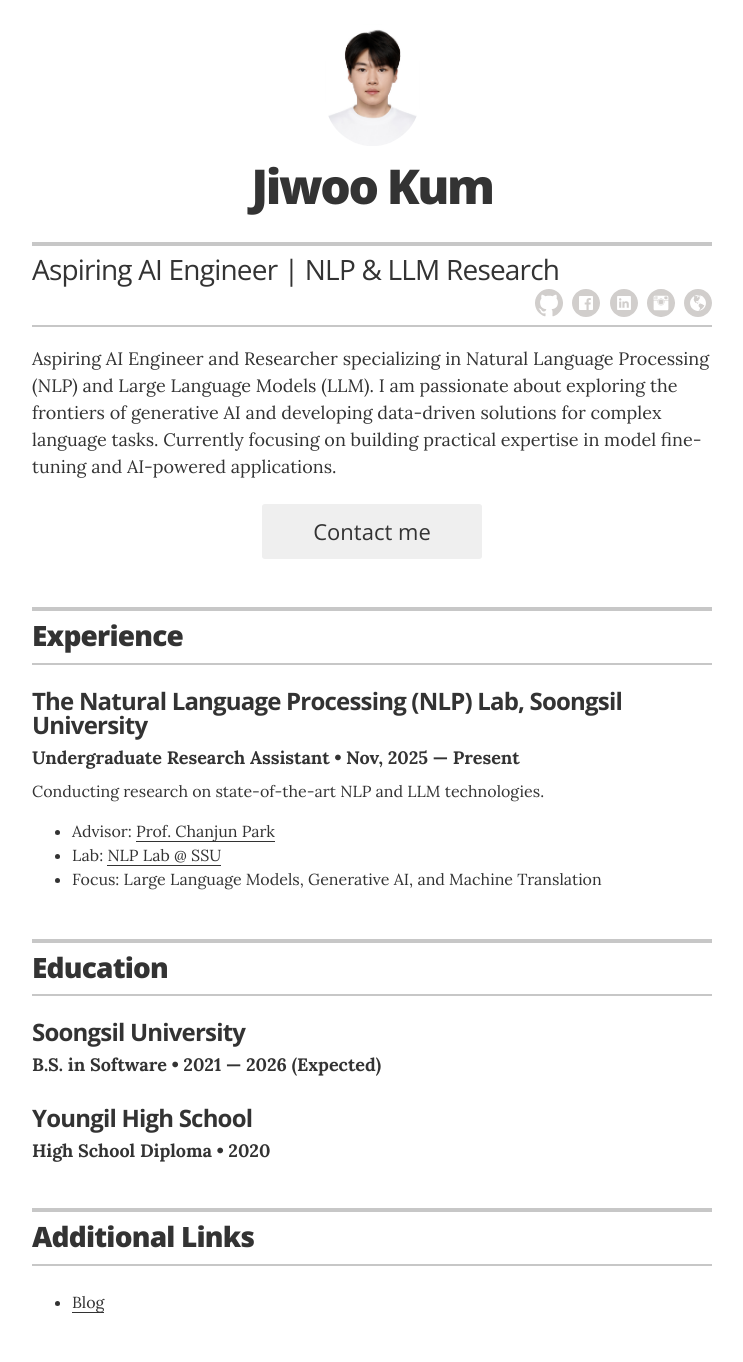
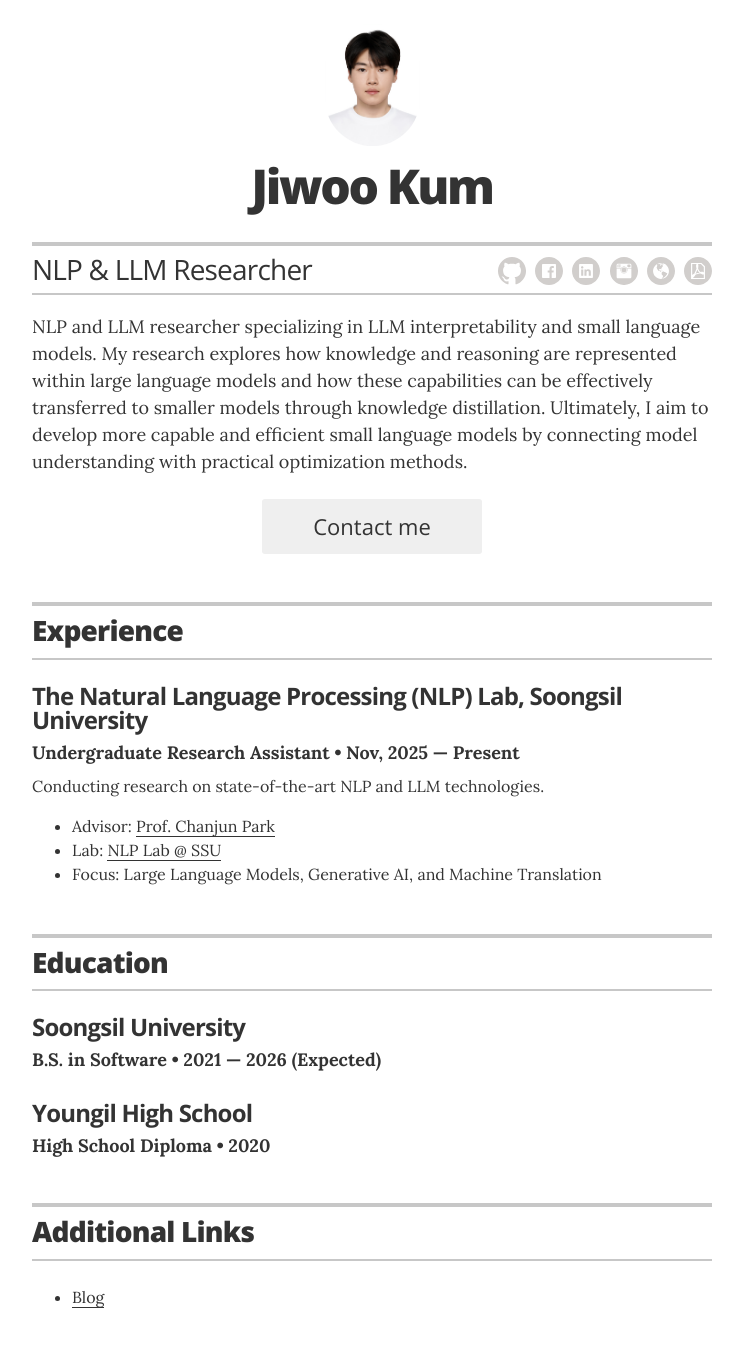
Before and after one commit to goldi1204/goldi1204.github.io, a Jekyll site: the page built from index.html, in a window 1280 px wide. Shown: the whole page, without its empty margins (268-1011 px from the left). Built offline with Jekyll 4.4.1, drawn with Linux system fonts in a browser that asks for light colours.

Commit message:
Add CV PDF link and update research title

```diff
--- a/_config.yml
+++ b/_config.yml
@@ -11,7 +11,7 @@ sass:
 # Resume settings
 resume_avatar:                  "true"
 resume_name:                    "Jiwoo Kum"
-resume_title:                   "Aspiring AI Engineer | NLP & LLM Research"
+resume_title:                   "NLP & LLM Researcher"
 
 # used for the contact button in _layouts/resume.html
 resume_contact_email:           "rmawldn@gmail.com"
@@ -23,7 +23,8 @@ resume_contact_email:           "rmawldn@gmail.com"
 # resume_header_contact_info:     "742 Evergreen Terrace, Springfield • 555-7334 • lisasimpson@youremailaddress.com"
 display_header_contact_info:    "false"
 
-resume_header_intro: "<p>Aspiring AI Engineer and Researcher specializing in Natural Language Processing (NLP) and Large Language Models (LLM). I am passionate about exploring the frontiers of generative AI and developing data-driven solutions for complex language tasks. Currently focusing on building practical expertise in model fine-tuning and AI-powered applications.</p>"
+resume_header_intro: "<p>NLP and LLM researcher specializing in LLM interpretability and small language models. My research explores how knowledge and reasoning are represented within large language models and how these capabilities can be effectively transferred to smaller models through knowledge distillation. Ultimately, I aim to develop more capable and efficient small language models by connecting model understanding with practical optimization methods.
+</p>"
 
 # use "yes" to display the email contact button,
 # "no" to display an "I'm not looking for work" message,
@@ -46,6 +47,7 @@ resume_section_interests:       false
 # uncomment the options you wish to display, and add your own URL
 resume_social_links:
   resume_github_url:            "https://github.com/goldi1204"
+  resume_cv_pdf_url:            "/Jiwoo_Kum_CV.pdf"
   # resume_twitter_url:           "http://twitter.com/jglovier"
   # resume_dribbble_url:          "https://dribbble.com/jag"
   resume_facebook_url:          "https://www.facebook.com/share/17snfu7FhC/"
--- a/_includes/icon-links.html
+++ b/_includes/icon-links.html
@@ -44,5 +44,10 @@
   <li class="icon-link-item"><a href="{{ site.resume_social_links.resume_website_url }}" class="icon-link" itemprop="url">{% include icons/icon-website.html %}</a></li>
   {% endif %}
 
+  <!-- CV PDF link -->
+  {% if site.resume_social_links.resume_cv_pdf_url %}
+  <li class="icon-link-item"><a href="{{ site.resume_social_links.resume_cv_pdf_url }}" class="icon-link" itemprop="url" target="_blank" rel="noopener noreferrer" aria-label="Open CV PDF" title="CV PDF">{% include icons/icon-pdf.html %}</a></li>
+  {% endif %}
+
 </ul>
 {% endif %}
```
Also changed, not shown: 1 other file.
